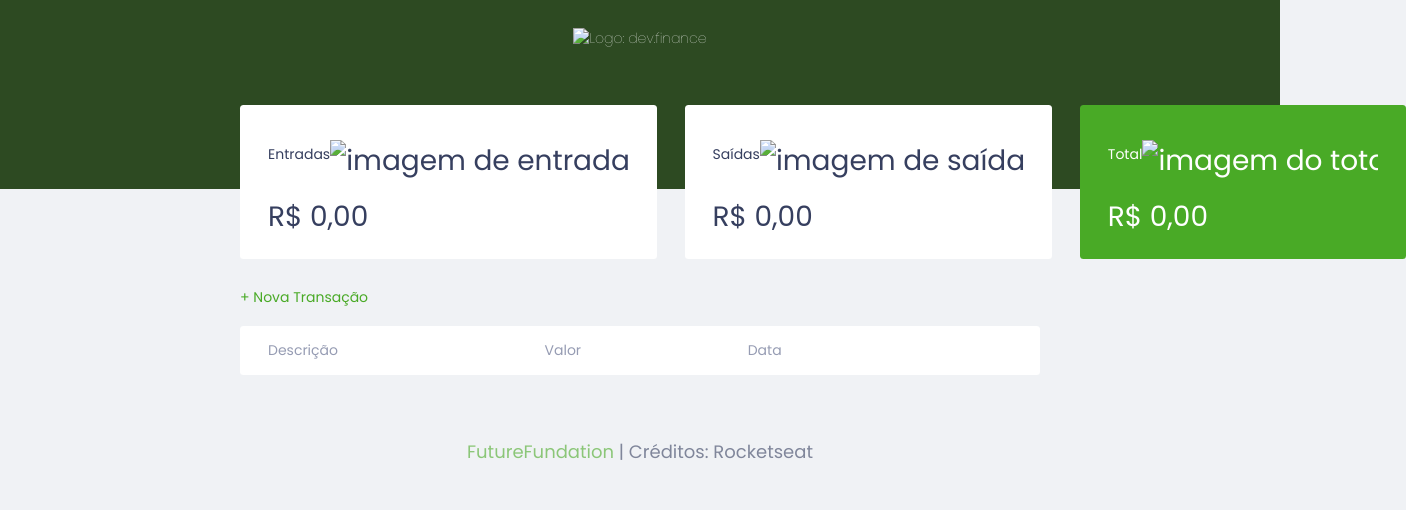
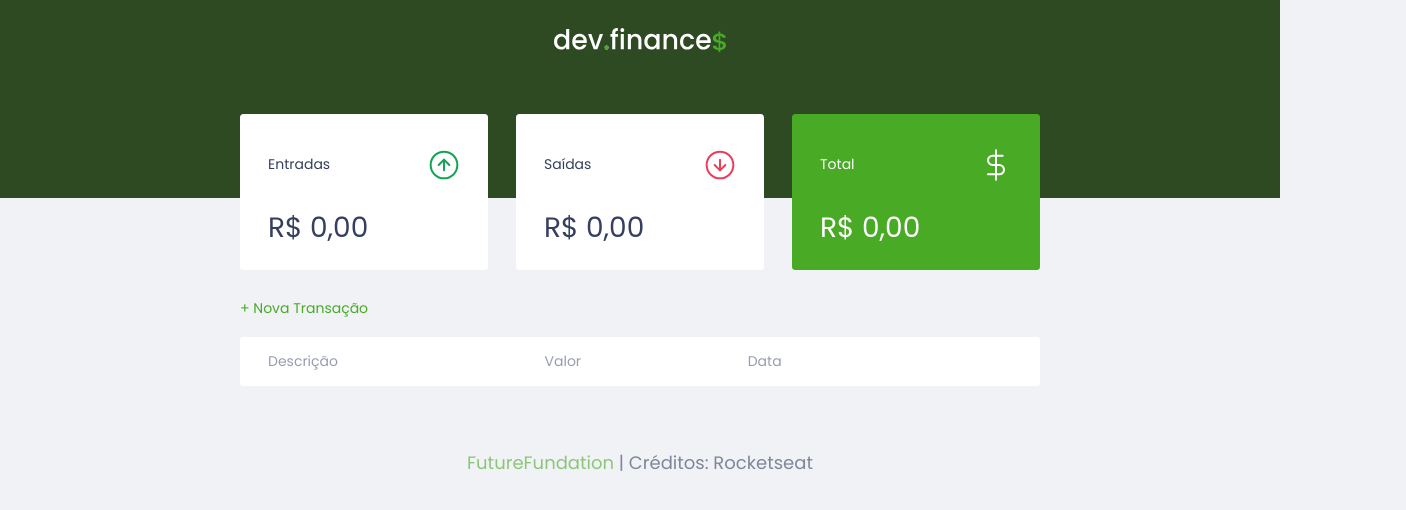
Before and after one commit to batmit/Controle_gastos, a plain HTML site: page index.html in a window 1280 px wide. Shown: the whole page, 1406 px wide, since content can reach past the window. Drawn offline with Linux system fonts and the light colour scheme.

Commit message:
Update index.html

```diff
--- a/index.html
+++ b/index.html
@@ -14,7 +14,7 @@
 <body>
 <!--os motores de busca do google não conseguem ler uma imagem, mas eles leem o alt-->
     <header id="logo">
-        <img src="./assets/logo.svg" alt="Logo: dev.finance">
+        <img src="./logo.svg" alt="Logo: dev.finance">
     </header>
 
     <main class="container">
@@ -30,7 +30,7 @@
                 <h3>
                     <span> Entradas </span> <!--mantém o elemento em linha-->
                     <p>
-                        <img src="./assets/income.svg" alt="imagem de entradas">
+                        <img src="./income.svg" alt="imagem de entradas">
                     </p>
                 </h3>
                 <p id="incomeDisplay" ></p>
@@ -40,7 +40,7 @@
                 <h3>
                     <span> Saídas </span> <!--mantém o elemento em linha-->
                     <p>
-                        <img src="./assets/expense.svg" alt="imagem de saídas">
+                        <img src="./expense.svg" alt="imagem de saídas">
                     </p>
 
                 </h3>
@@ -52,7 +52,7 @@
 
                     <span> Total </span> <!--mantém o elemento em linha-->
                     <p>
-                        <img src="./assets/total.svg" alt="imagem do total">
+                        <img src="./total.svg" alt="imagem do total">
                     </p>
 
                 </h3>
```
